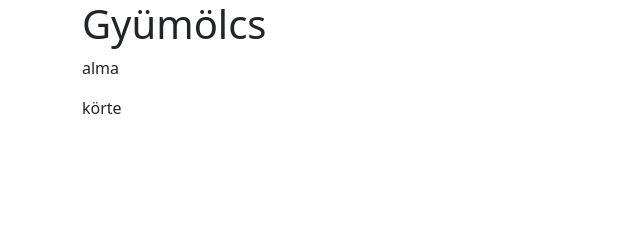
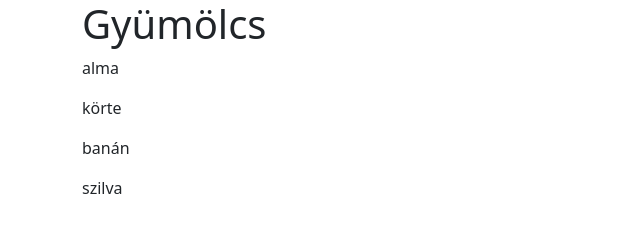
Before and after one commit to tilitihub/gyumi, a website: page index.html in a window 1280 px wide. Shown: the whole page, without its empty margins (0-640 px from the left). Drawn offline with nearby package versions, Linux system fonts and the light colour scheme.

Commit message:
szilva hozáadva

```diff
--- a/index.html
+++ b/index.html
@@ -13,6 +13,8 @@
         <h1>Gyümölcs</h1>
         <p>alma</p>
         <p>körte</p>
+        <p>banán</p>
+        <p>szilva</p>
     </div>
 </body>
 </html>
```
